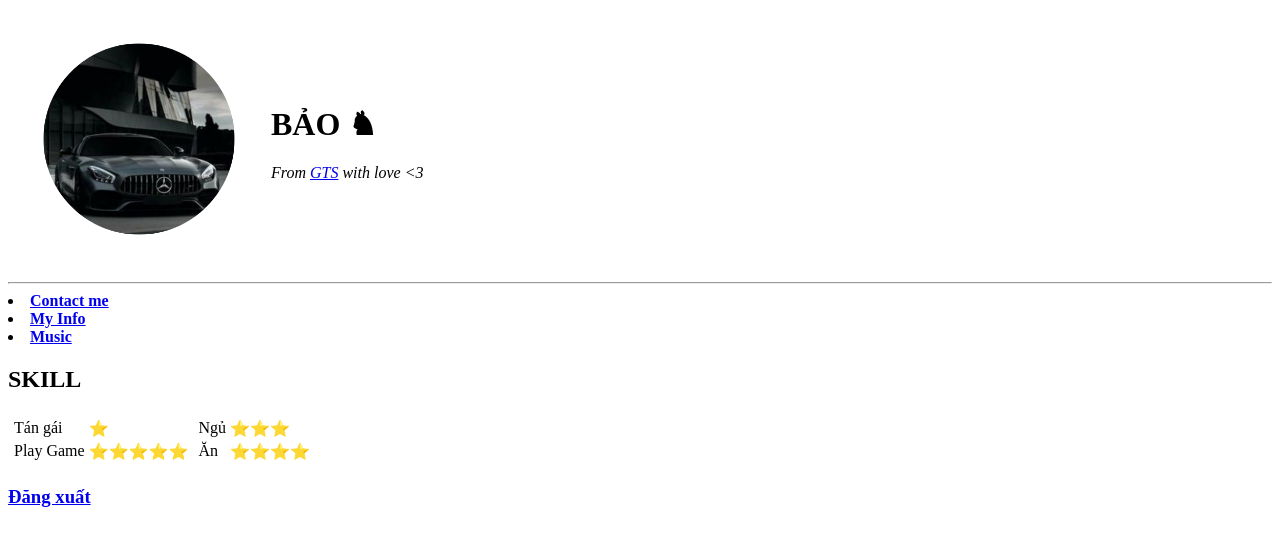
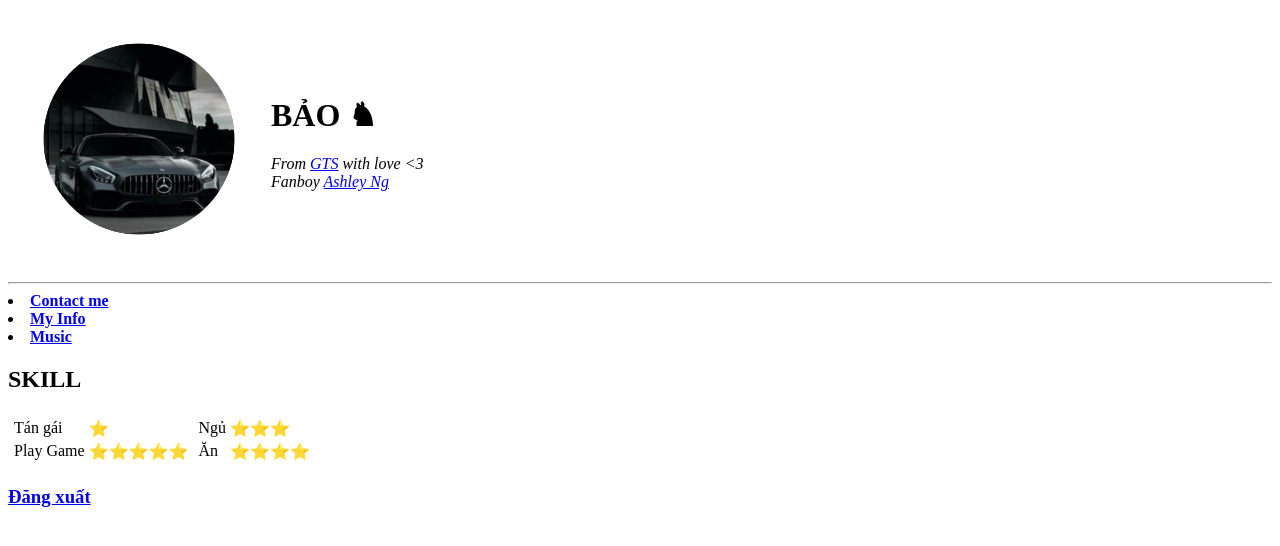
Before and after one commit to baophan17/web-cv, a plain HTML site: page index.html in a window 1280 px wide. Drawn offline with Linux system fonts and the light colour scheme.

Commit message:
second commit

```diff
--- a/index.html
+++ b/index.html
@@ -11,7 +11,7 @@
         <tr>
             <td><img src="images/logomerc.png" alt="Mercedes-AMG GT" width="256" height="256"></td>
             <td><h1><strong>BẢO ♞</strong></h1>
-            <p><i>From <a href="http://ut.edu.vn/">GTS</a> with love <3</i></p></td>
+            <p><i>From <a href="http://ut.edu.vn/">GTS</a> with love <3 <br> Fanboy <a href="https://www.youtube.com/channel/UCCCEbjGk8O5LtG6XgwW6XWg/videos">Ashley Ng</a></i></p></td>
 
         </tr>
     </table>
```
